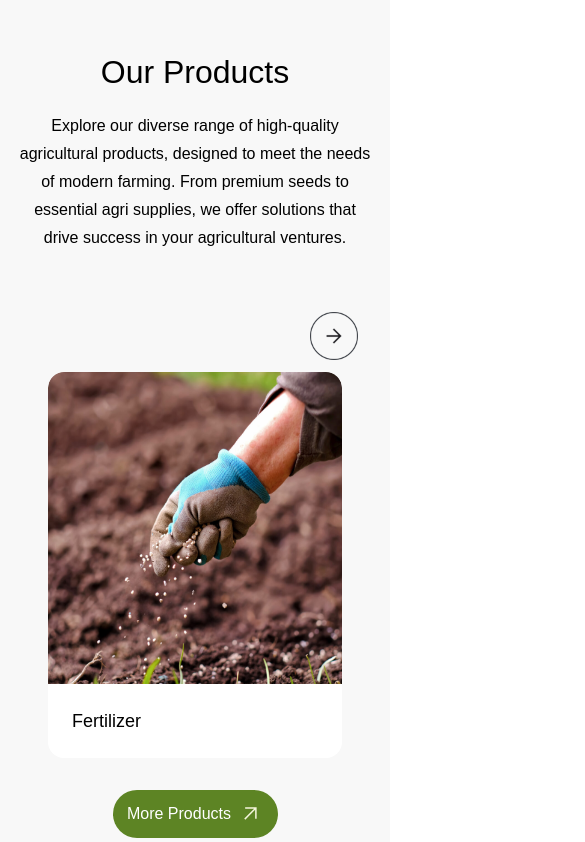
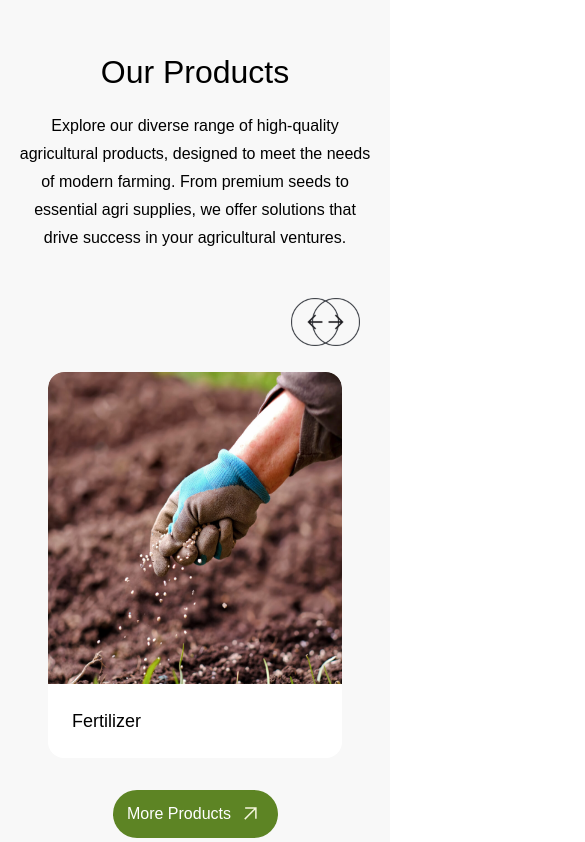
Before and after one commit to Vaishak2/Kerala_Agricultural_Producer_Firm, a React (Create React App) app: page / in a window 390 px wide. Shown: the part 5789-6631 px from the top of the page, 585 px wide, since content can reach past the window. Built offline with nearby package versions, Linux system fonts and the light colour scheme.

Commit message:
blog arrow chnge

```diff
--- a/src/Components/HomeComponents/BlogsCarousel/BlogsCarousel.css
+++ b/src/Components/HomeComponents/BlogsCarousel/BlogsCarousel.css
@@ -17,3 +17,27 @@
     right: 16px; /* Move the next arrow 50px to the right */
     z-index: 1;
   }
+
+  @media (max-width: 768px) {
+
+    slider-container .slick-slide {
+      padding: 0 0px; /* Adds 12px padding on left and right to create a 24px gap between slides */
+    }
+
+    .slider-container .slick-list {
+      margin: 0 0px; /* Adjusts the margin of the slider to keep the overall layout centered */
+    }
+
+    .custom-prev-arrow {
+      top: -50px;
+      left: 275px; /* Move the prev arrow 50px to the left */
+      z-index: 1;
+    }
+
+    .custom-next-arrow {
+      top: -50px;
+      right: 14px; /* Move the next arrow 50px to the right */
+      z-index: 1;
+    }
+
+  }
```
